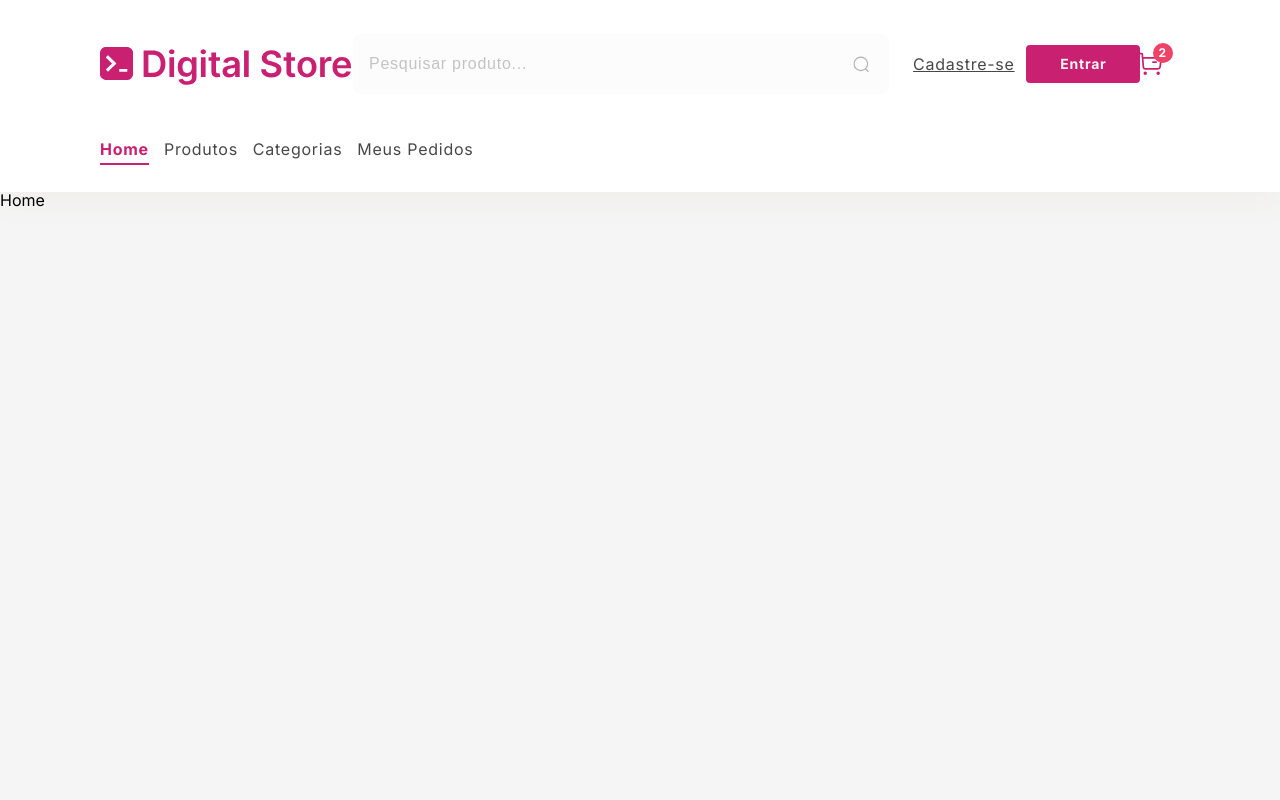
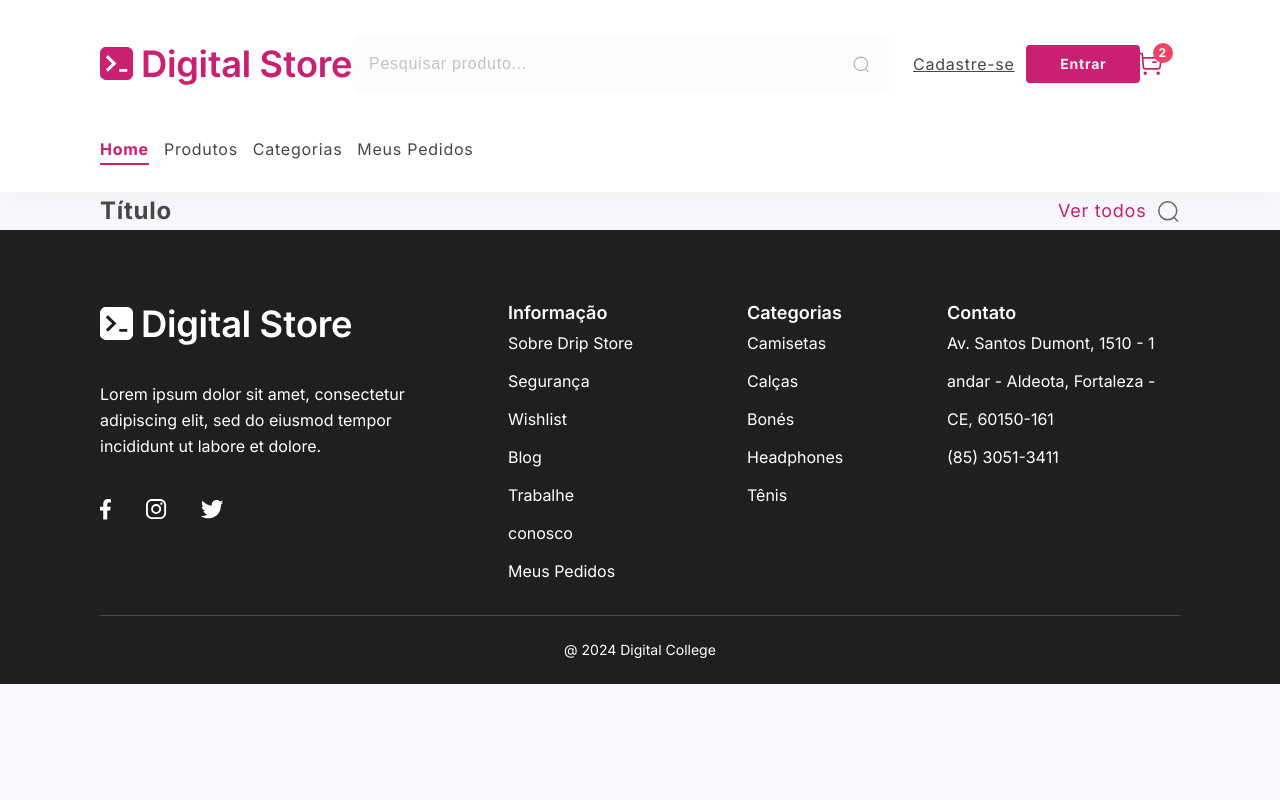
Before and after one commit to fcooantonio/iel-digital-store, a React (Vite) app: page / in a window 1280 px wide. Shown: the top 800 px of the page. Built offline with nearby package versions, Linux system fonts and the light colour scheme.

Commit message:
section component base layout done

```diff
--- a/src/components/Footer.jsx
+++ b/src/components/Footer.jsx
@@ -57,7 +57,7 @@ const Footer = () => {
 const FooterContainer = styled.footer`
     width: 100%;
     height: 454px;
-    padding: 72px 100px 22px;
+    padding: 72px 100px 0px;
     display: flex;
     align-items: center;
     justify-content: space-between;
@@ -71,7 +71,6 @@ const FooterContainer = styled.footer`
         display: flex;
         align-items: flex-start;
         justify-content: space-between;
-        border-bottom: 1px solid #ffffff30;
     }
     & .digital-store-infos  {
         width: 304px;
@@ -126,6 +125,8 @@ const FooterContainer = styled.footer`
     }
     & h6 {
         width: 100%;
+        padding: 22px 0;
+        border-top: 1px solid #ffffff30;
         font-size: .875rem;
         font-weight: 400;
         line-height: 24px;
--- a/src/components/GlobalStyles.jsx
+++ b/src/components/GlobalStyles.jsx
@@ -72,7 +72,7 @@ const GlobalStyle = createGlobalStyle`
     body {
         width: 100vw;
         font-family: 'Inter', sans-serif;
-        background-color: var(--color-light-gray-three);
+        background-color: #F9F8FE;
         overflow-x: hidden;
     }
 
--- /dev/null
+++ b/src/components/Section.jsx
@@ -0,0 +1,61 @@
+import { Link } from "react-router-dom";
+import styled from "styled-components";
+import arrow from '../assets/search.svg'
+
+const Section = () => {
+    return (
+        <SectionContainer>
+            <div>
+                <h3>Título</h3>
+                <div>
+                    <Link>Ver todos</Link>
+                    <img src={arrow} alt="" />
+                </div>
+            </div>
+        </SectionContainer>
+    );
+}
+
+const SectionContainer = styled.section`
+    width: 100%;
+    padding: 0 100px;
+    display: flex;
+    align-items: center;
+    justify-content: center;
+    div {
+        width: 100%;
+        display: flex;
+        align-items: center;
+        justify-content: space-between;
+        & h3 {
+            color: var(--color-dark-gray-two);
+            font-size: 1.5rem;
+            font-weight: 700;
+            line-height: 38px;
+            letter-spacing: 0.75px;
+            text-align: center;
+        }
+        & div {
+            width: 122px;
+            display: flex;
+            align-items: center;
+            justify-content: space-between;
+            & a {
+                min-width: fit-content;
+                font-size: 1.125rem;
+                font-weight: 400;
+                line-height: 34px;
+                letter-spacing: 0.75px;
+                text-align: left;
+                color: var(--color-primary);
+                position: relative;
+            }
+            & img {
+                width: 24px;
+                height: 24px;
+            }
+        }
+    }
+`;
+
+export default Section;
--- a/src/pages/HomePage.jsx
+++ b/src/pages/HomePage.jsx
@@ -1,16 +1,17 @@
 import styled from "styled-components";
+import Section from "../components/Section";
 
 const HomePage = () => {
     return (
         <HomeContainer>
-            <h1>Home</h1>
+            <Section />
         </HomeContainer>
     );
 }
 
 const HomeContainer = styled.main`
     width: 100%;
-    height: 1000px;
+    height: max-content;
 `;
 
 
```
